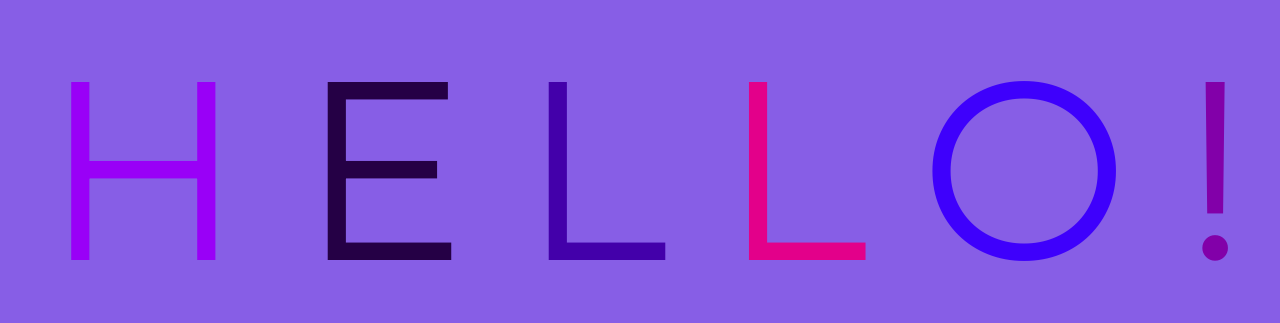
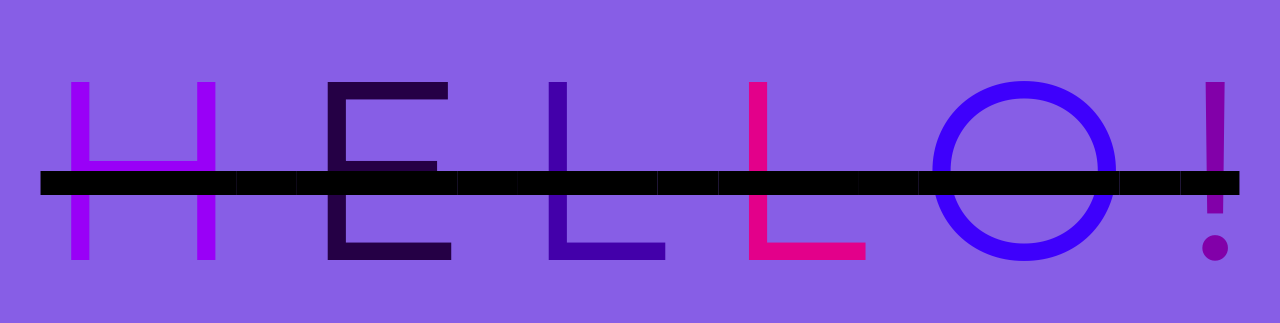
Before and after one commit to davegrnr/githubtext, a plain HTML site: page index.html in a window 1280 px wide. Shown: the part 234-557 px from the top of the page. Drawn offline with Linux system fonts and the light colour scheme.

Commit message:
added line through

```diff
--- a/app.css
+++ b/app.css
@@ -7,6 +7,7 @@ body {
 }
 
 h1 {
+	text-decoration: line-through;
 	font-size: 15rem;
 	font-family: Montserrat;
 }
```
